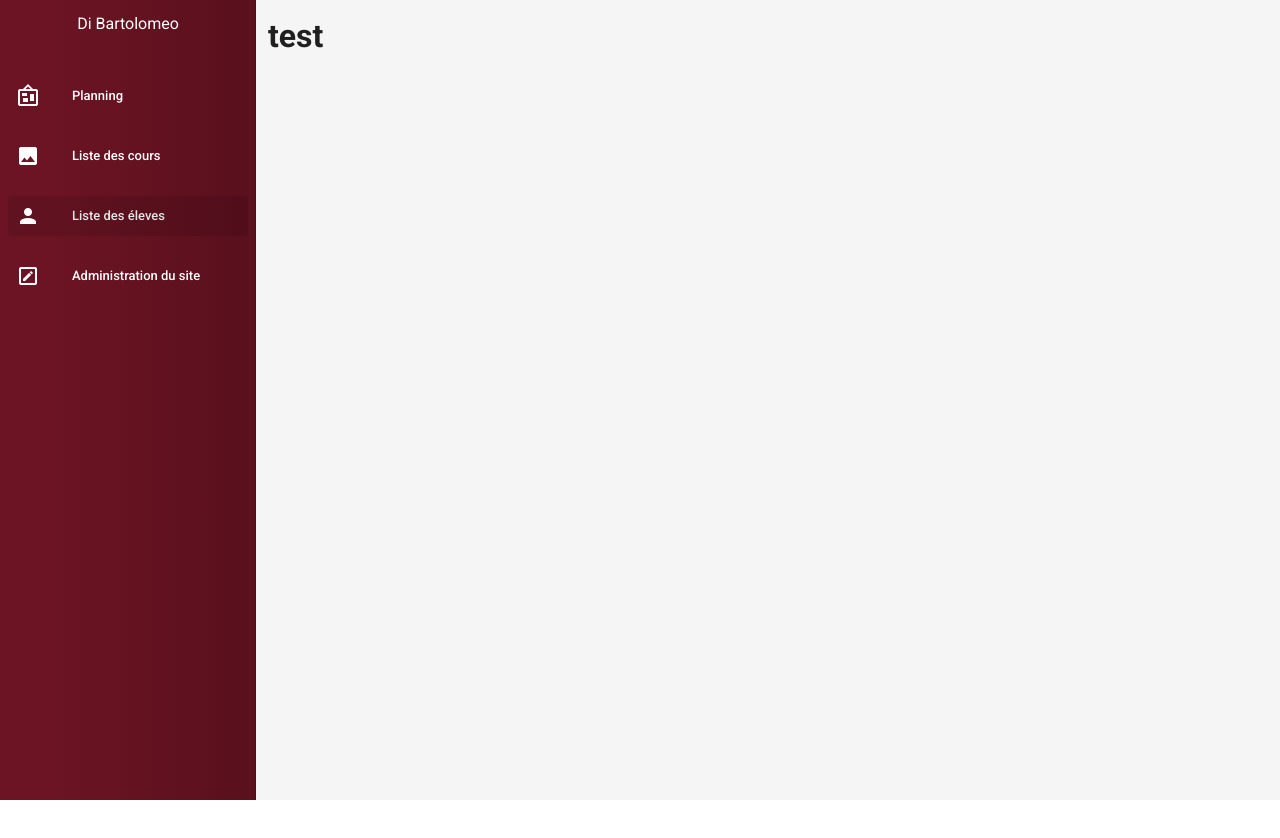
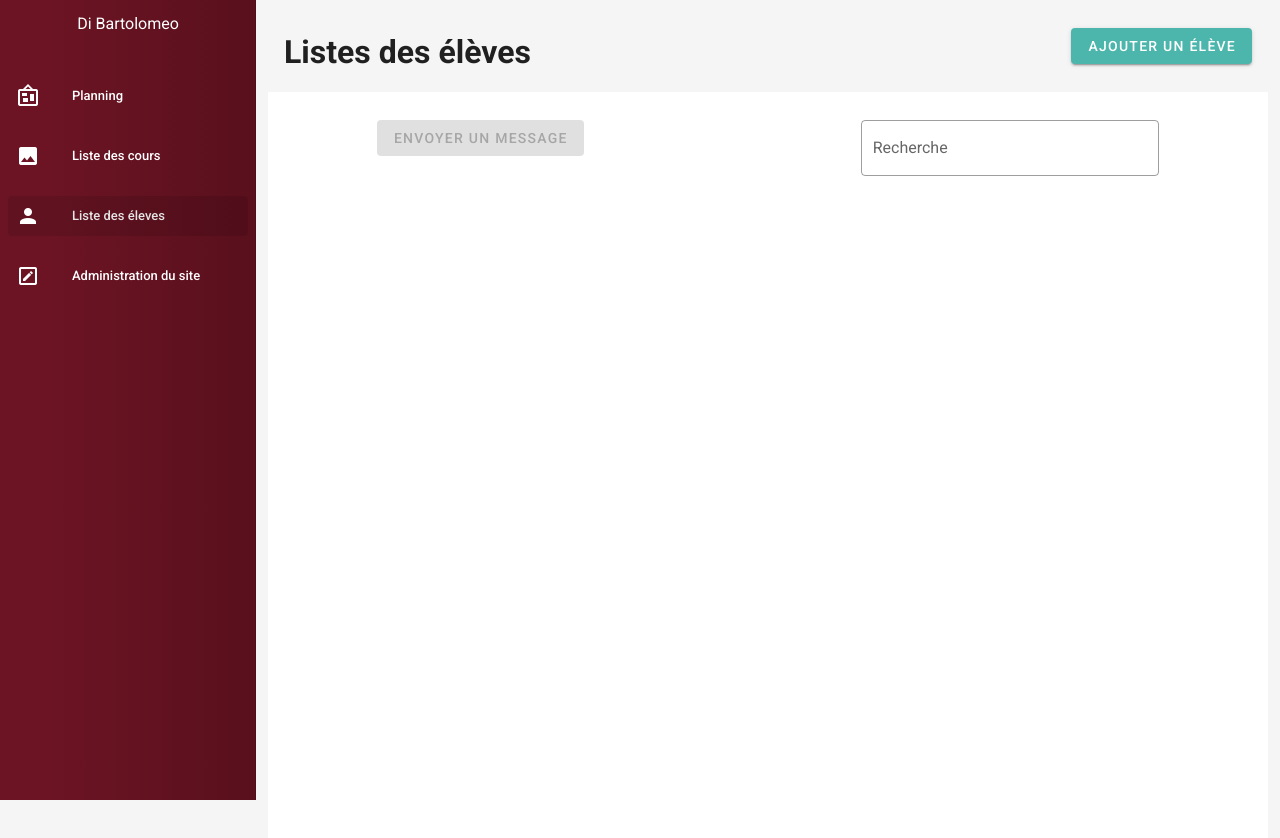
Before and after one commit to projet-Bartolomeo/Dibartolomeo, a Nuxt app: page /StudentList in a window 1280 px wide. Shown: the top 838 px of the page. Before the commit the page ends 800 px from the top, so only its background shows below. Built offline with nearby package versions, Linux system fonts and the light colour scheme.

Commit message:
feat: add studentList

```diff
--- a/pages/StudentList.vue
+++ b/pages/StudentList.vue
@@ -1,5 +1,35 @@
 <template>
-    <h1>test</h1>
+<div>
+<v-row class="ma-4 justify-space-between">
+    <h1>Listes des élèves</h1>
+    <v-btn color="teal lighten-2" style="color:white">
+                Ajouter un élève
+
+              </v-btn>
+  </v-row>
+    <div>
+        <v-app id="inspire">
+            <v-row class="ma-4 justify-space-around">
+            <v-col cols="12" sm="4" md="4">
+                        <v-btn
+                        color="teal lighten-2" style="color:white"
+                depressed
+                disabled>
+              Envoyer un message
+                </v-btn>
+            </v-col>
+           <v-col cols="12" sm="4" md="4">
+                        <v-text-field
+
+            label="Recherche"
+            outlined>
+            </v-text-field>
+            </v-col>
+            </v-row>
+
+        </v-app>
+    </div>
+    </div>
 </template>
 
 <script>
--- /dev/null
+++ b/pages/test.vue
@@ -0,0 +1,8 @@
+<template>
+  <div>
+    <v-row class="justify-end">
+      <div>test</div>
+      <div>test</div>
+    </v-row>
+  </div>
+</template>
```
